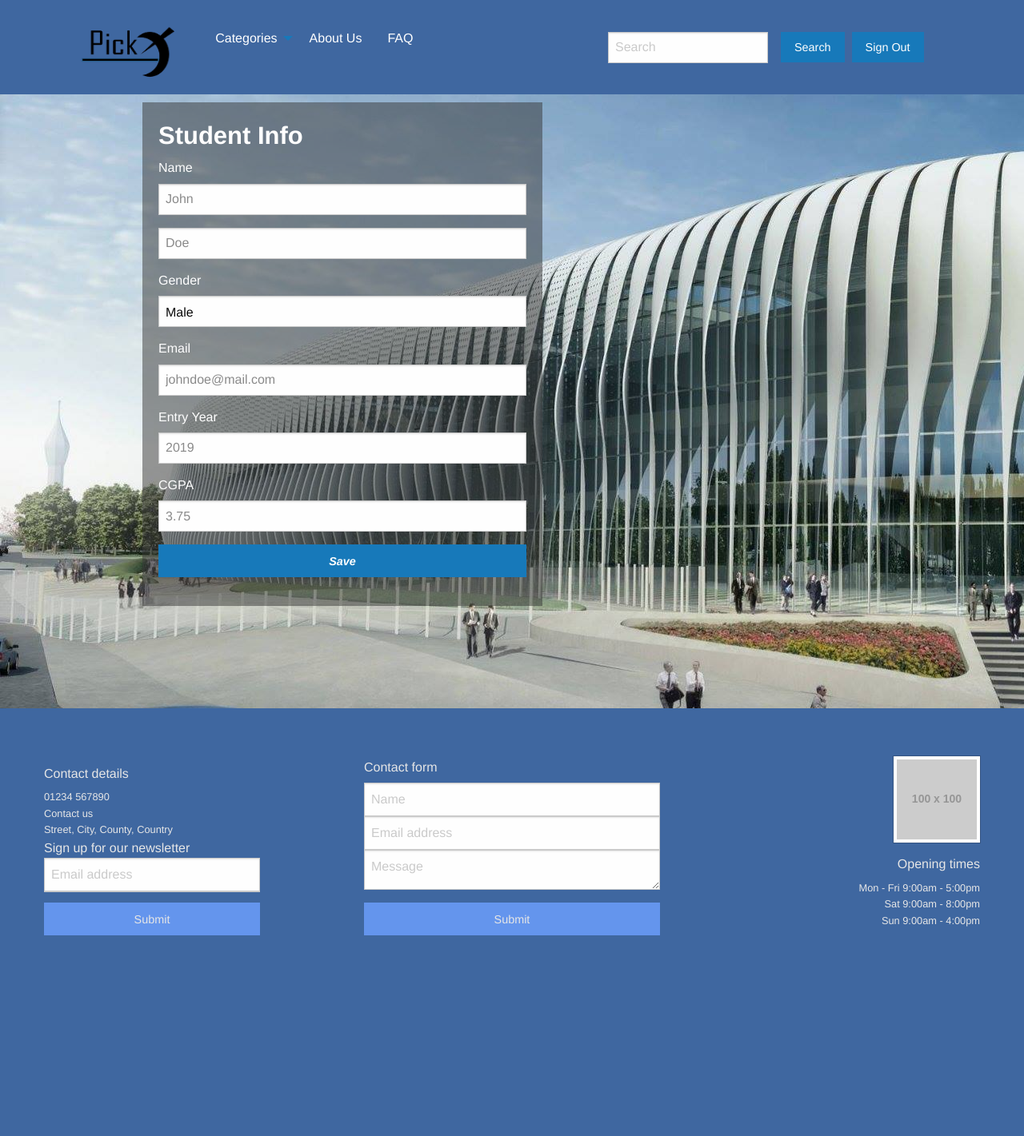
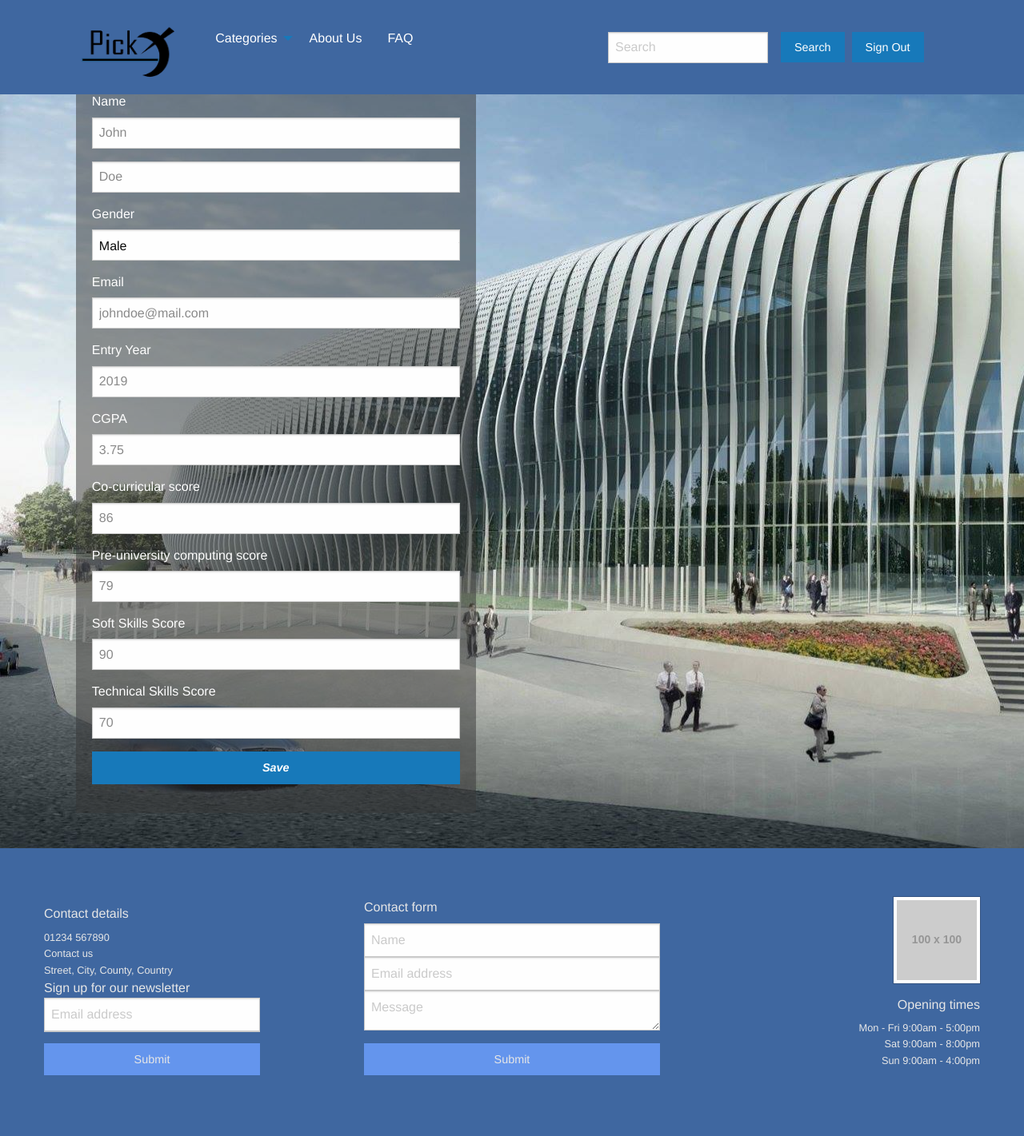
Before and after one commit to cstoong/DappathonProject2018, a Node server app: page /editProfile?option=1 in a window 1280 px wide. Shown: the whole page at 80% size. Before the commit the page ends 1170 px from the top, so only its background shows below. Run offline with Node 20, Linux system fonts and the light colour scheme; some libraries are stand-ins or nearby versions.

Commit message:
Added attribute control in profile page

```diff
--- a/PickX/app.js
+++ b/PickX/app.js
@@ -45,11 +45,11 @@
 var userDataArray = [];
 
 var user1 = {};
-user1['attr1'] = '3';
-user1['attr2'] = '1';
-user1['attr3'] = '4';
-user1['attr4'] = '1';
-user1['attr5'] = '5';
+user1['attr1'] = '86';
+user1['attr2'] = '79';
+user1['attr3'] = '90';
+user1['attr4'] = '70';
+user1['attr5'] = '100';
 user1['applied'] = false;
 user1['gender'] = "Male";
 user1['cgpa'] = 3.75;
@@ -61,11 +61,11 @@
 userDataArray.push(user1);
 
 var user2 = {};
-user2['attr1'] = '2';
-user2['attr2'] = '6';
-user2['attr3'] = '8';
-user2['attr4'] = '3';
-user2['attr5'] = '1';
+user2['attr1'] = '60';
+user2['attr2'] = '80';
+user2['attr3'] = '74';
+user2['attr4'] = '57';
+user2['attr5'] = '100';
 user2['applied'] = false;
 user2['gender'] = "Female";
 user2['cgpa'] = 3.85;
@@ -77,11 +77,11 @@
 userDataArray.push(user2);
 
 var user3 = {};
-user3['attr1'] = '5';
-user3['attr2'] = '2';
-user3['attr3'] = '6';
-user3['attr4'] = '1';
-user3['attr5'] = '1';
+user3['attr1'] = '92';
+user3['attr2'] = '88';
+user3['attr3'] = '79';
+user3['attr4'] = '85';
+user3['attr5'] = '100';
 user3['applied'] = false;
 user3['gender'] = "Female";
 user3['cgpa'] = 3.20;
@@ -162,7 +162,11 @@
 		gender : user['gender'],
 		email : user['email'],
 		entryYear : user['entryYear'],
-		cgpa : user['cgpa']
+		cgpa : user['cgpa'],
+		attr1 : user['attr1'],
+		attr2 : user['attr2'],
+		attr3 : user['attr3'],
+		attr4 : user['attr4']
 	});
 });
 
@@ -174,6 +178,10 @@
 	var email = req.query.Email;
 	var entryYear = req.query.entry_year;
 	var cgpa = req.query.cgpa;
+	var attr1 = req.query.attr1;
+	var attr2 = req.query.attr2;
+	var attr3 = req.query.attr3;
+	var attr4 = req.query.attr4;
 
 	console.log(option);
 	console.log(firstName);
@@ -182,6 +190,10 @@
 	console.log(email);
 	console.log(entryYear);
 	console.log(cgpa);
+	console.log(attr1);
+	console.log(attr2);
+	console.log(attr3);
+	console.log(attr4);
 
 	userDataArray[option - 1]['firstName'] = firstName;
 	userDataArray[option - 1]['lastName'] = lastName;
@@ -189,6 +201,10 @@
 	userDataArray[option - 1]['email'] = email;
 	userDataArray[option - 1]['entryYear'] = entryYear;
 	userDataArray[option - 1]['cgpa'] = cgpa;
+	userDataArray[option - 1]['attr1'] = attr1;
+	userDataArray[option - 1]['attr2'] = attr2;
+	userDataArray[option - 1]['attr3'] = attr3;
+	userDataArray[option - 1]['attr4'] = attr4;
 
 	res.redirect('apply');
 })
--- a/PickX/public/stylesheets/StudentInfoSubmitPage.css
+++ b/PickX/public/stylesheets/StudentInfoSubmitPage.css
@@ -5,7 +5,7 @@
 #Submit_Info_Page_Picture {
 
   width: 100%;
-  padding: 10%;
+  padding: 3.5%;
 
 }
 
--- a/PickX/views/info.ejs
+++ b/PickX/views/info.ejs
@@ -99,7 +99,33 @@
         <input type="text" name="cgpa" placeholder="3.7" value="<%= cgpa%>">
       </label>
     </div>
+    <div class="row columns">
+      <label class="info_title">
+        <h6>Co-curricular score</h6>
+        <input type="text" name="attr1" placeholder="100.0" value="<%= attr1%>">
+      </label>
+    </div>
 
+     <div class="row columns">
+      <label class="info_title">
+        <h6>Pre-university computing score</h6>
+        <input type="text" name="attr2" placeholder="100.0" value="<%= attr2%>">
+      </label>
+    </div>
+
+    <div class="row columns">
+      <label class="info_title">
+        <h6>Soft Skills Score</h6>
+        <input type="text" name="attr3" placeholder="100.0" value="<%= attr3%>">
+      </label>
+    </div>
+
+      <div class="row columns">
+      <label class="info_title">
+        <h6>Technical Skills Score</h6>
+        <input type="text" name="attr4" placeholder="100.0" value="<%= attr4%>">
+      </label>
+    </div>
     <button type="submit" class="primary button expanded save_button">
       <b>Save</b>
     </button>
```
